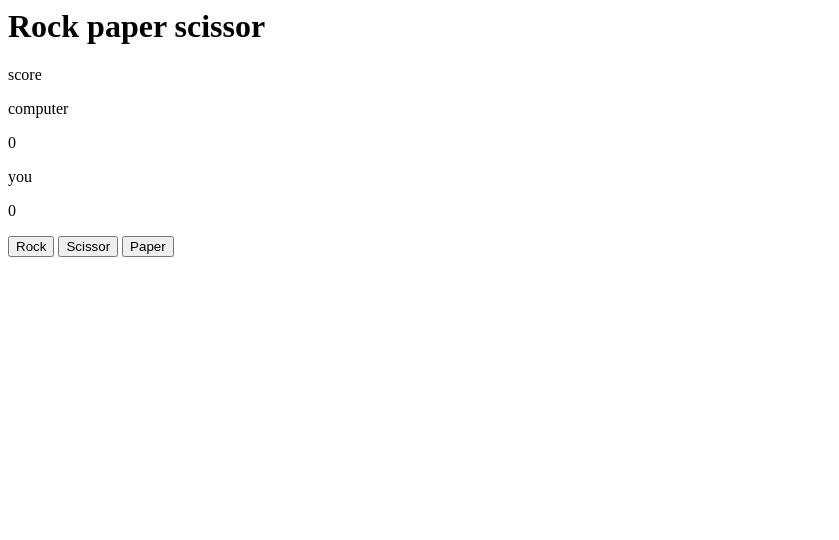
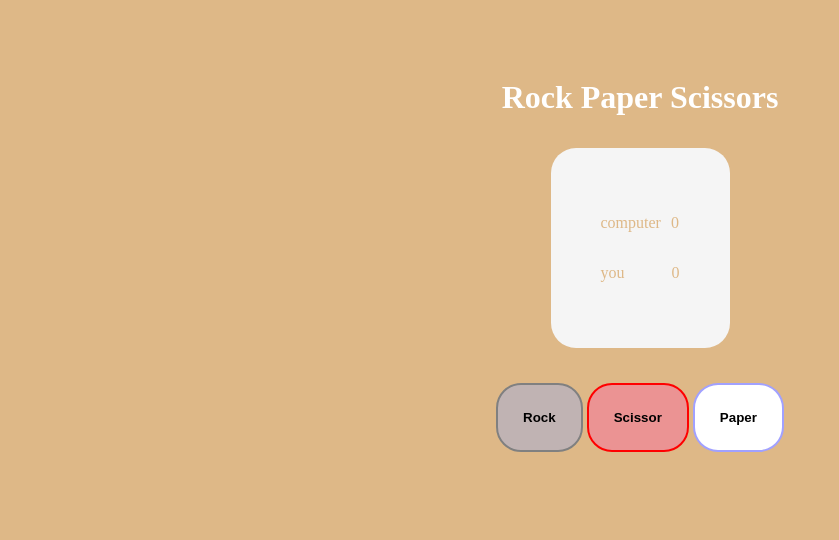
Before and after one commit to shanilmohd/rock-paper-scissor, a plain HTML site: page index.html in a window 1280 px wide. Shown: the whole page, without its empty margins (0-839 px from the left). Drawn offline with Linux system fonts and the light colour scheme; files whose address does not match are found by name.

Commit message:
added css

```diff
--- a/index.html
+++ b/index.html
@@ -1,19 +1,33 @@
 <html>
     <head>
+        <link rel="stylesheet" href="style.css">
 
     </head>
     <body>
-        <h1>Rock paper scissor</h1>
-        <p>score</p>
+        <div class = "container-main">
+            <div class="container2">
+                <h1 id="head-main">Rock Paper Scissors</h1>
+            </div>
+            <div class='score'>
+                <div class='compScore'>
                     <p>computer</p>
                     <p id="scomp">0</p>
+                </div>
+                <div class='yourScore'>
                     <p>you</p>
                     <p id='syou'>0</p>
+                </div>
+            </div>
+            <div class="btn">
                 <button id="rock">Rock</button>
                 <button id="scissor">Scissor</button>
                 <button id="paper">Paper</button>
+            </div>
+            <div class = "result">
                 <p id="res"></p>
+            </div>
+        </div>
 
-        <script src="/home/shanil/projects/script.js"></script>
+        <script src="/home/shanil/projects/rock-paper-scissor/script.js"></script>
     </body>
 </html>
--- a/style.css
+++ b/style.css
@@ -0,0 +1,95 @@
+body{
+    background-color:burlywood;
+
+}
+.score{
+    display: flex;
+    flex-direction: column;
+    column-gap: 0px;
+    background-color: whitesmoke;
+    padding: 50px;
+    border-radius: 25px;
+    color:burlywood;
+
+}
+.container-main
+{
+    display: flex;
+    justify-content: center;
+    align-items: center;
+    flex-direction: column;
+    padding: 50px;
+    gap: 10px
+}
+.compScore
+{
+    display: flex;
+    flex-direction: row;
+    gap: 10px;
+}
+.yourScore
+{
+    display: flex;
+    flex-direction: row;
+    gap: 47px;
+}
+.btn
+{
+    margin-top: 25px;
+
+}
+#rock
+{
+        background-color: rgb(192, 179, 179);
+        color: black;
+        border: 2px solid gray;
+        border-radius: 25px;
+        padding: 25px;
+        transition-duration: 0.4s;
+        font-weight: bold;
+}
+#rock:hover
+{
+    background-color: rgb(82, 79, 79);
+    color: white;
+}
+#scissor
+{
+        background-color: rgb(235, 147, 147);
+        color: black;
+        border: 2px solid red;
+        border-radius: 25px;
+        padding: 25px;
+        transition-duration: 0.4s;
+        font-weight: bold;
+}
+#scissor:hover
+{
+    background-color: red;
+    color: white;
+}
+#paper
+{
+        background-color: white;
+        color: black;
+        border: 2px solid rgba(0, 0, 255, 0.37); /* Green */
+        border-radius: 25px;
+        padding: 25px;
+        transition-duration: 0.4s;
+        font-weight: bold;
+
+}
+#paper:hover
+{
+    background-color: rgba(0, 0, 255, 0.438);
+    color: white;
+}
+#head-main
+{
+    color: white;
+}
+.result
+{
+    color: white;
+    font-size: 25px;
+}
```
Lines whose indentation alone changed are shown as unchanged.
